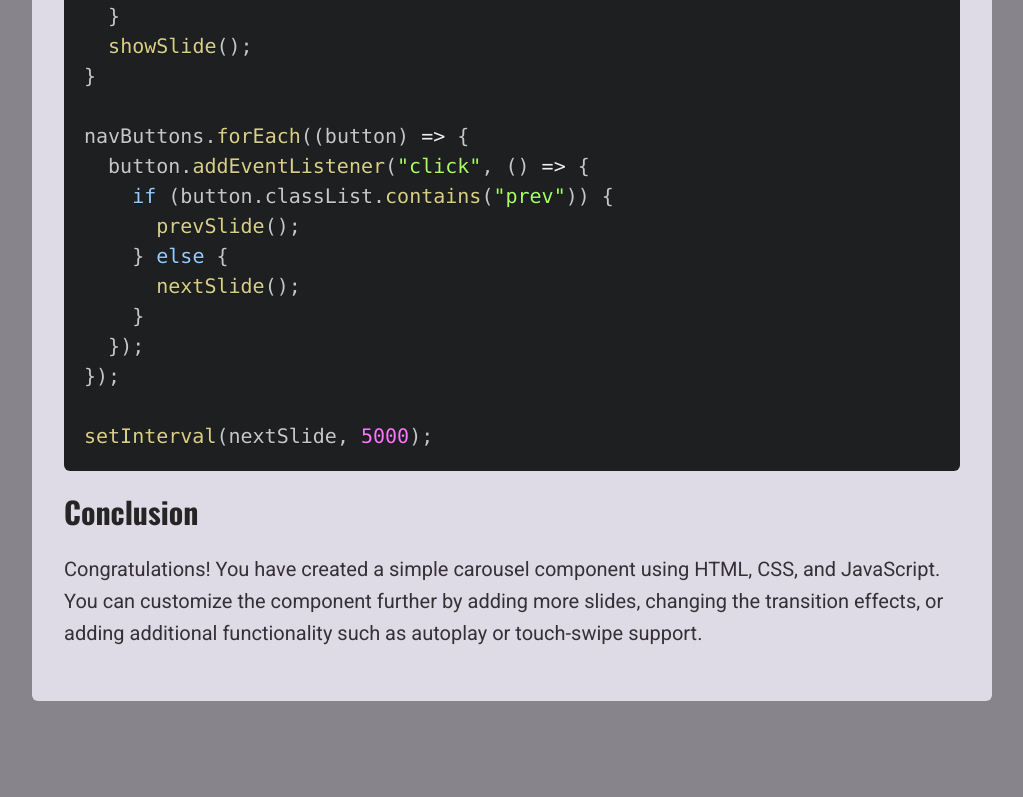
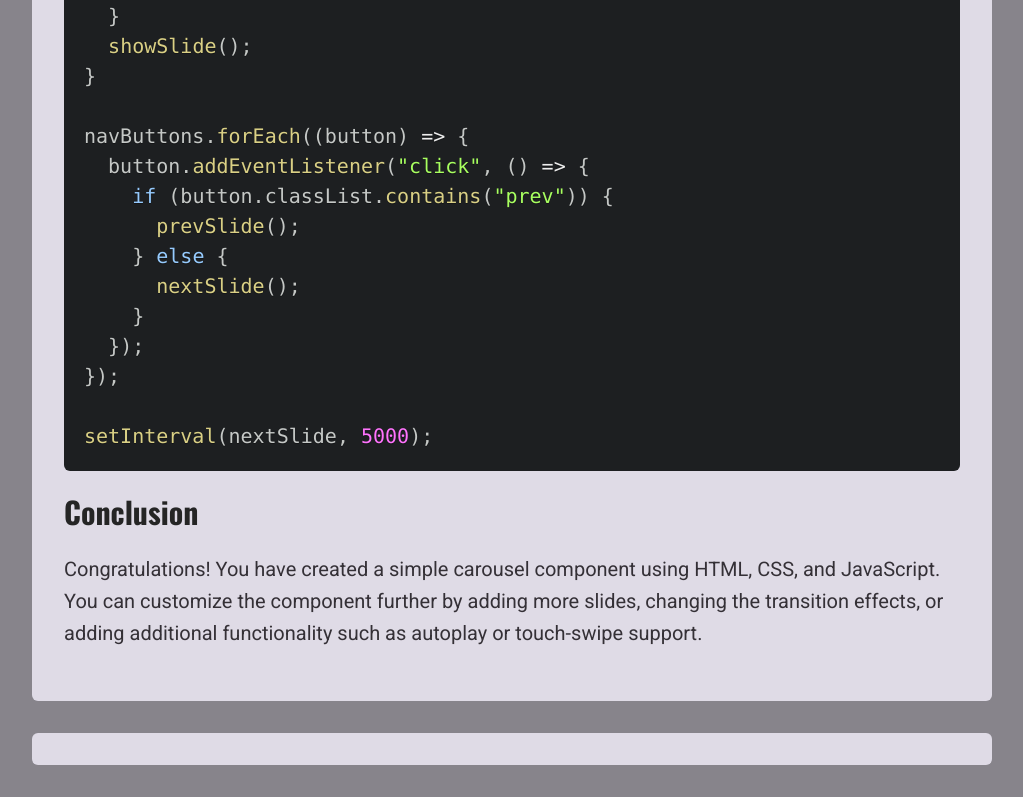
Before and after one commit to mseidel819/robo-blog, a Next.js app: page /posts/creating-carousel-with-js in a window 1280 px wide. Shown: the part 3303-4100 px from the top of the page, without its empty margins (128-1151 px from the left). Before the commit the page ends 4036 px from the top, so only its background shows below. Built offline with nearby package versions, Linux system fonts and the light colour scheme.

Commit message:
dummy_comments

```diff
--- /dev/null
+++ b/DUMMY_COMMENTS.js
@@ -0,0 +1,113 @@
+export const DUMMY_COMMENTS = [
+  {
+    id: 1,
+    articleId: "introductions",
+    content:
+      "Impressive! Though it seems the drag feature could be improved. But overall it looks incredible. You've nailed the design and the responsiveness at various breakpoints works really well.",
+    createdAt: "2022-01-01",
+    score: 12,
+    user: {
+      image: {
+        png: "./images/avatars/image-amyrobson.png",
+        webp: "./images/avatars/image-amyrobson.webp",
+      },
+      username: "amyrobson",
+      userId: "",
+    },
+    replies: [],
+  },
+  {
+    id: 2,
+    articleId: "introductions",
+    content: " Testtestetetete",
+    createdAt: "2022-05-01",
+    score: 2,
+    user: {
+      image: {
+        png: "./images/avatars/image-amyrobson.png",
+        webp: "./images/avatars/image-amyrobson.webp",
+      },
+      username: "marp",
+      userId: "",
+    },
+    replies: [],
+  },
+  {
+    id: 3,
+    articleId: "introductions",
+    content: "Another Tesr",
+    createdAt: "2022-02-12",
+    score: 0,
+    user: {
+      image: {
+        png: "./images/avatars/image-amyrobson.png",
+        webp: "./images/avatars/image-amyrobson.webp",
+      },
+      username: "Burp",
+      userId: "",
+    },
+    replies: [
+      {
+        id: 4,
+        content: "Reply Test",
+        createdAt: "2022-02-12",
+        score: 0,
+        user: {
+          image: {
+            png: "./images/avatars/image-amyrobson.png",
+            webp: "./images/avatars/image-amyrobson.webp",
+          },
+          username: "Burp",
+          userId: "",
+        },
+        replies: [],
+      },
+      {
+        id: 5,
+        content: "Reply Test",
+        createdAt: "2022-02-12",
+        score: 0,
+        user: {
+          image: {
+            png: "./images/avatars/image-amyrobson.png",
+            webp: "./images/avatars/image-amyrobson.webp",
+          },
+          username: "Burp",
+          userId: "",
+        },
+        replies: [],
+      },
+      {
+        id: 6,
+        content: "Reply Test",
+        createdAt: "2022-02-12",
+        score: 0,
+        user: {
+          image: {
+            png: "./images/avatars/image-amyrobson.png",
+            webp: "./images/avatars/image-amyrobson.webp",
+          },
+          username: "Burp",
+          userId: "",
+        },
+        replies: [
+          {
+            id: 4,
+            content: "Reply Test",
+            createdAt: "2022-02-12",
+            score: 0,
+            user: {
+              image: {
+                png: "./images/avatars/image-amyrobson.png",
+                webp: "./images/avatars/image-amyrobson.webp",
+              },
+              username: "Burp",
+              userId: "",
+            },
+            replies: [],
+          },
+        ],
+      },
+    ],
+  },
+];
--- /dev/null
+++ b/components/comments/comment-box.js
@@ -0,0 +1,20 @@
+import Comment from "./comment";
+import styles from "./comment-box.module.css";
+import { DUMMY_COMMENTS } from "@/DUMMY_COMMENTS";
+
+const CommentBox = ({ slug }) => {
+  const filteredComments = DUMMY_COMMENTS.filter(
+    (comment) => comment.articleId === slug
+  );
+  filteredComments.sort((a, b) => b.score - a.score);
+
+  return (
+    <div className={styles.content}>
+      {filteredComments.map((comment) => (
+        <Comment key={comment.id} data={comment} />
+      ))}
+    </div>
+  );
+};
+
+export default CommentBox;
--- /dev/null
+++ b/components/comments/comment-box.module.css
@@ -0,0 +1,10 @@
+.content {
+  width: 95%;
+  max-width: 60rem;
+  margin: var(--size-8) auto;
+  font-size: var(--size-5);
+  line-height: var(--size-8);
+  background-color: var(--color-grey-100);
+  border-radius: 6px;
+  padding: var(--size-4);
+}
--- /dev/null
+++ b/components/comments/comment.js
@@ -0,0 +1,36 @@
+import styles from "./comment.module.css";
+
+const Comment = ({ data }) => {
+  const formattedDate = new Date(data.createdAt).toLocaleDateString("en-US", {
+    day: "numeric",
+    month: "long",
+    year: "numeric",
+  });
+  return (
+    <div className={styles.container}>
+      <div className={styles.author}>
+        <div className={styles.userImg}></div>
+        <span className={styles.username}>{data.user.username}</span>
+        <date>{formattedDate}</date>
+      </div>
+      <p className={styles.content}>{data.content}</p>
+      <div className={styles.action_bar}>
+        <div className={styles.upvoter}>
+          <button className={styles.score_btn}>+</button>
+          <span>{data.score}</span>
+          <button className={styles.score_btn}>-</button>
+        </div>
+        <div className={styles.add_delete}>
+          <button>reply</button>
+        </div>
+      </div>
+      {data.replies.length > 0 &&
+        data.replies.map((reply) => (
+          <div key={reply.id} className={styles.reply_container}>
+            <Comment data={reply} />
+          </div>
+        ))}
+    </div>
+  );
+};
+export default Comment;
--- /dev/null
+++ b/components/comments/comment.module.css
@@ -0,0 +1,51 @@
+.container {
+  background-color: white;
+  margin-bottom: 24px;
+  padding: 8px 16px;
+  border-radius: 4px;
+}
+
+.author {
+  display: flex;
+  gap: 8px;
+  align-items: center;
+}
+
+.userImg {
+  background-color: blueviolet;
+  border-radius: 100px;
+  height: 36px;
+  width: 36px;
+}
+
+.username {
+  margin-right: 24px;
+  font-weight: bold;
+}
+
+.action_bar {
+  display: flex;
+  justify-content: space-between;
+}
+
+.upvoter {
+  display: flex;
+  justify-content: space-between;
+  height: 36px;
+  width: 100px;
+  border-radius: 8px;
+  background-color: aquamarine;
+  overflow: hidden;
+}
+.score_btn {
+  border: none;
+  background-color: transparent;
+}
+.score_btn:hover {
+  background-color: rgba(0, 0, 0, 0.1);
+}
+
+.reply_container {
+  border-left: 1px solid black;
+  margin: 12px 24px;
+}
--- a/pages/posts/[slug].js
+++ b/pages/posts/[slug].js
@@ -1,3 +1,4 @@
+import CommentBox from "@/components/comments/comment-box";
 import PostContent from "@/components/posts/post-detail/post-content";
 import { getPostData, getPostFiles } from "@/lib/posts-util";
 import Head from "next/head";
@@ -10,6 +11,7 @@ const PostDetailPage = ({ post }) => {
         <meta name="description" content={post.excerpt} />
       </Head>
       <PostContent post={post} />
+      <CommentBox slug={post.slug} />
     </>
   );
 };
```
Also changed, not shown: components/comments/comment-form.js (added), components/comments/comment-form.module.css (added).
